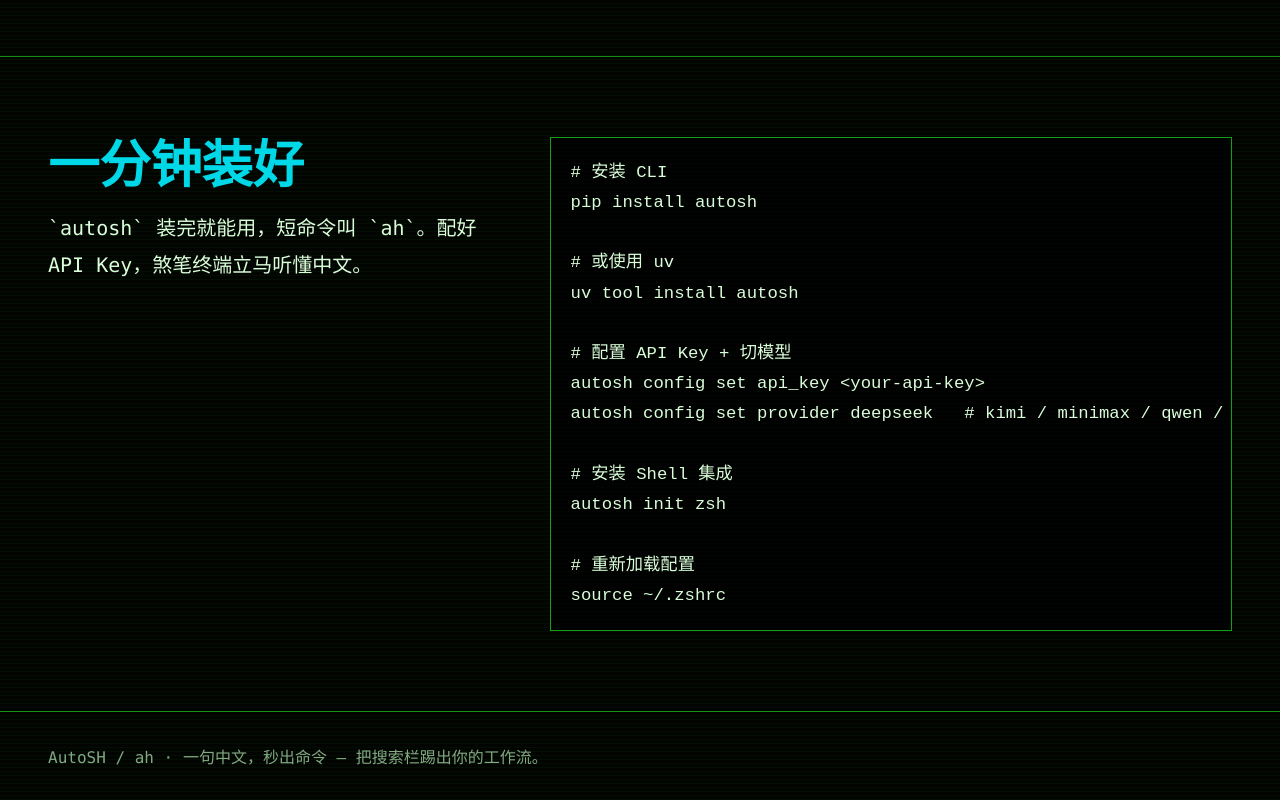
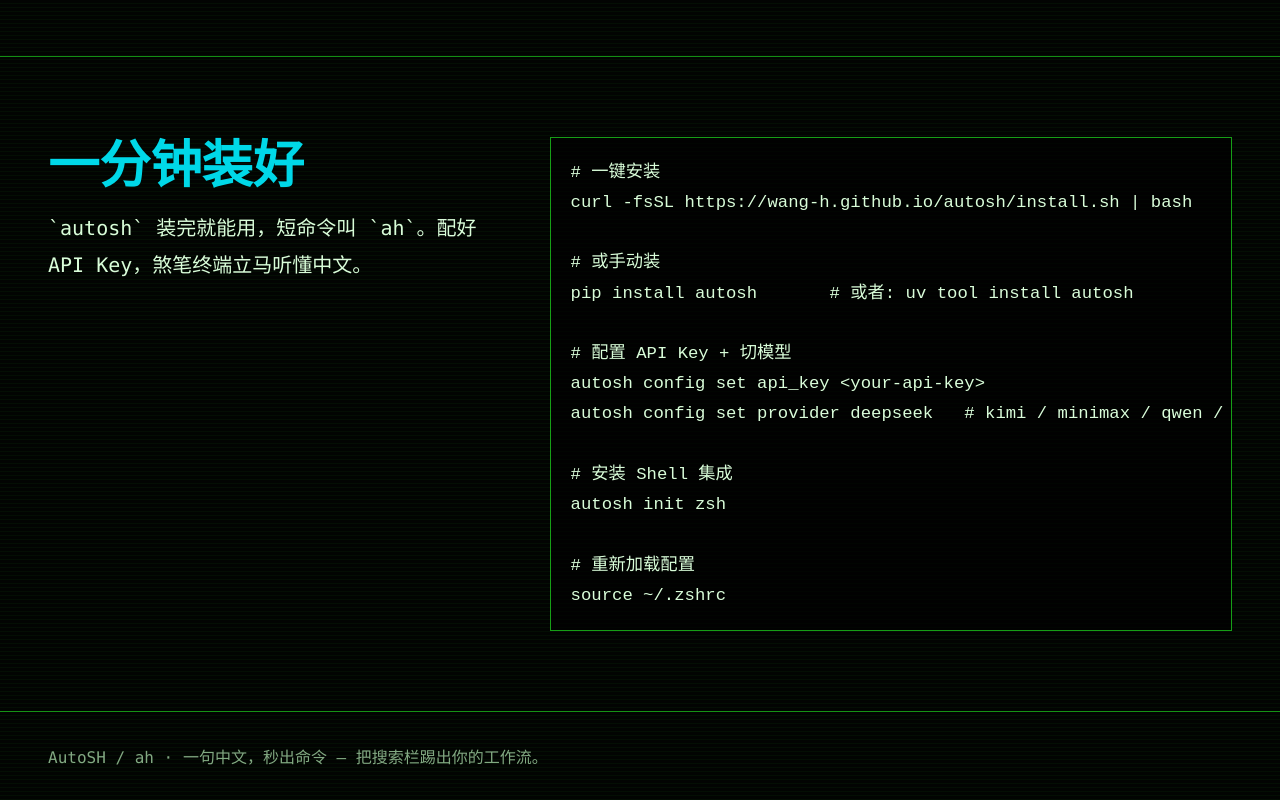
Before and after one commit to wang-h/autosh, a plain HTML site: page docs/index.html in a window 1280 px wide. Shown: the part 1861-2661 px from the top of the page. Drawn offline with Linux system fonts and the light colour scheme.

Commit message:
update README and docs: add installation badges, enhance installation instructions, and improve command examples for clarity

```diff
--- a/docs/index.html
+++ b/docs/index.html
@@ -476,11 +476,11 @@
               `autosh` 装完就能用，短命令叫 `ah`。配好 API Key，煞笔终端立马听懂中文。
             </p>
           </div>
-          <pre><code># 安装 CLI
-pip install autosh
+          <pre><code># 一键安装
+curl -fsSL https://wang-h.github.io/autosh/install.sh | bash
 
-# 或使用 uv
-uv tool install autosh
+# 或手动装
+pip install autosh       # 或者: uv tool install autosh
 
 # 配置 API Key + 切模型
 autosh config set api_key &lt;your-api-key&gt;
```
Also changed, not shown: logo.png (added), 2 other files.
